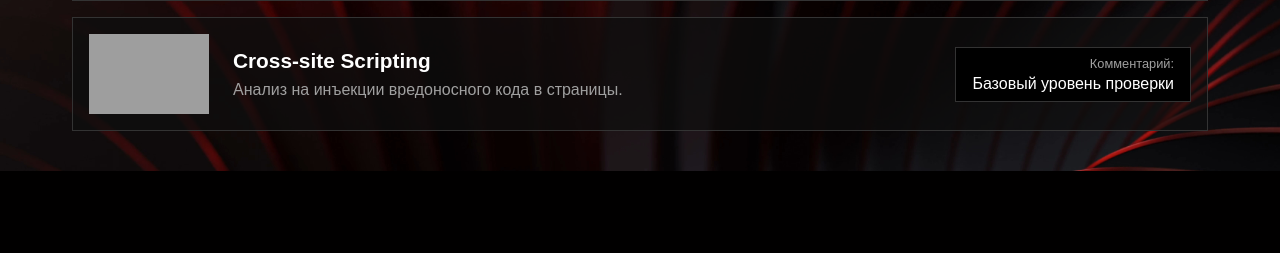
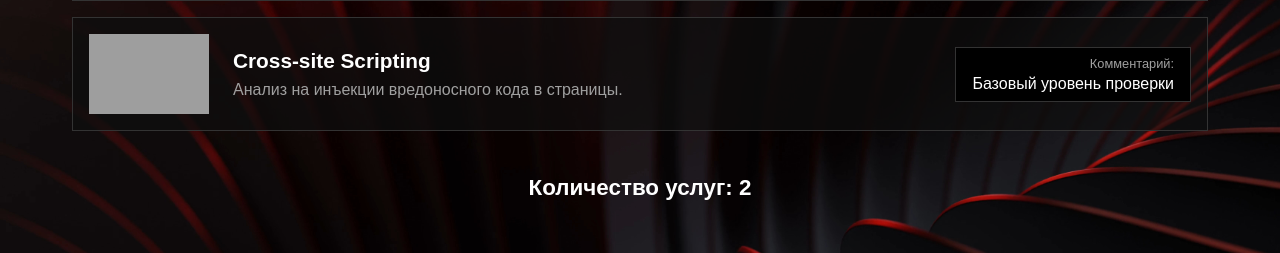
Before and after one commit to cherry4xo/RIP-labs, a FastAPI app: page /order/ORD-001 in a window 1280 px wide. Shown: the part 965-1218 px from the top of the page. Before the commit the page ends 1136 px from the top, so only its background shows below. Run offline with FastAPI, Linux system fonts and the light colour scheme.

Commit message:
complete lab

```diff
--- a/docker-compose.yml
+++ b/docker-compose.yml
@@ -10,8 +10,8 @@ x-minio-common: &minio-common
   # остальные ноды это поймут и будут предпринимать действия чтобы сохранить файлы
   command: server --console-address ":9001" http://minio{1...4}/data{1...2}
   environment: # env конфигурация, подробнее: https://github.com/KaymeKaydex/web-2022/tree/go-lab2/tutorials/lab2/golang#поговорим-про-переменные-окружения
-    MINIO_ACCESS_KEY: cherry4xo # пароль админа
-    MINIO_SECRET_KEY: 25612812 # логин админа
+    MINIO_ACCESS_KEY: ${MINIO_ACCESS_KEY} # пароль админа
+    MINIO_SECRET_KEY: ${MINIO_SECRET_KEY} # логин админа
   expose:
     - "9000" # открыть порты
     - "9001"
--- a/static/css/style.css
+++ b/static/css/style.css
@@ -128,3 +128,15 @@ header {
 .order-item-mm-field { background-color: #000; padding: 0.5rem 1rem; border: 1px solid var(--border-color); text-align: right; }
 .mm-label { font-size: 0.8rem; color: var(--text-secondary); display: block; margin-bottom: 0.25rem;}
 .mm-value { font-weight: 500; }
+.total-quantity-section {
+    display: flex;
+    justify-content: center;
+    margin-top: 2rem;
+}
+
+.order-item-quantity {
+    padding: 0.75rem 1.5rem;
+    font-size: 1.4rem;
+    font-weight: 700;
+    flex-shrink: 0;
+}
--- a/templates/order_detail.html
+++ b/templates/order_detail.html
@@ -48,5 +48,10 @@
         </div>
         {% endfor %}
     </div>
+    <div class="total-quantity-section">
+        <div class="order-item-quantity">
+            <span>Количество услуг: {{ cart_item_count }}</span>
+        </div>
+    </div>
 </div>
 {% endblock %}
```
